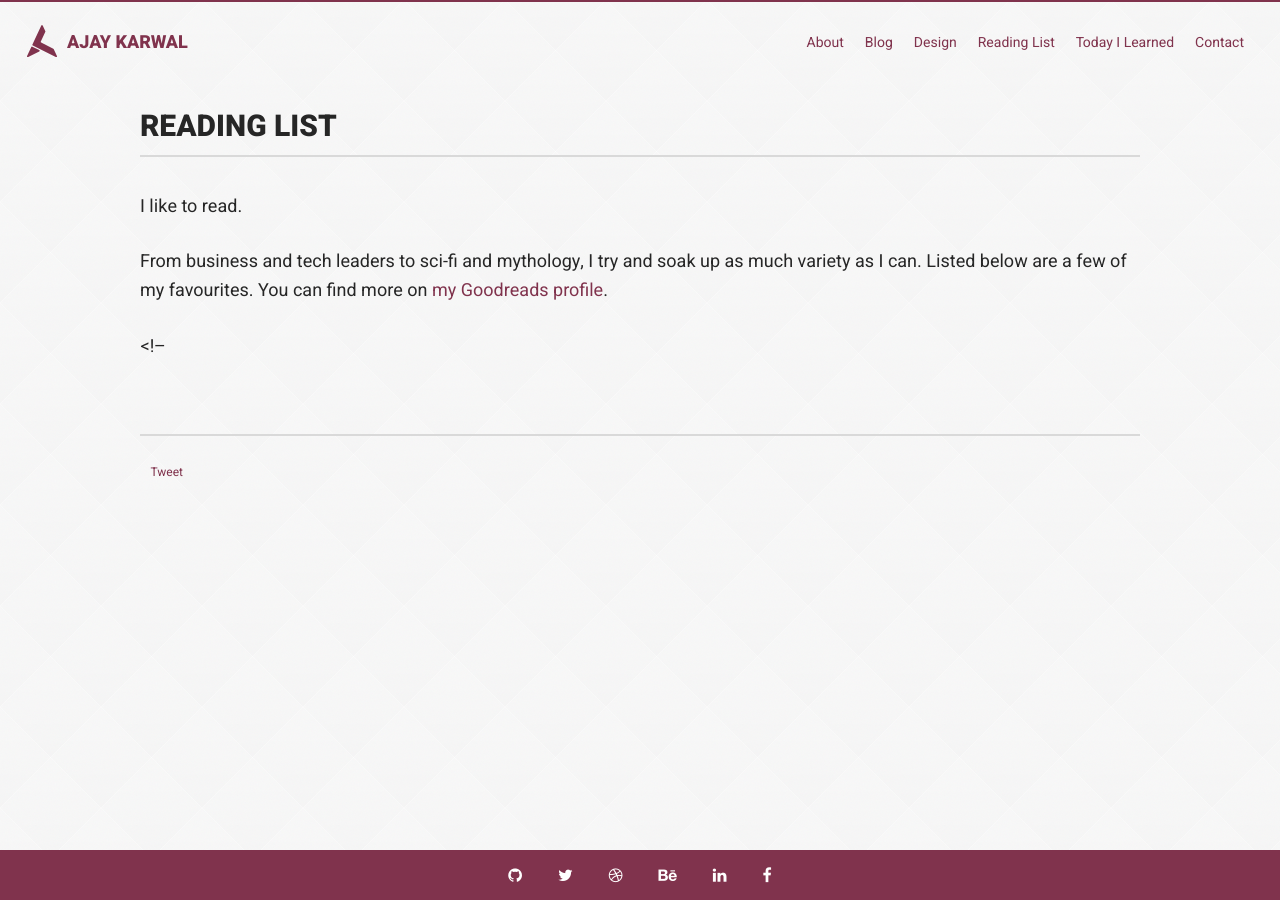
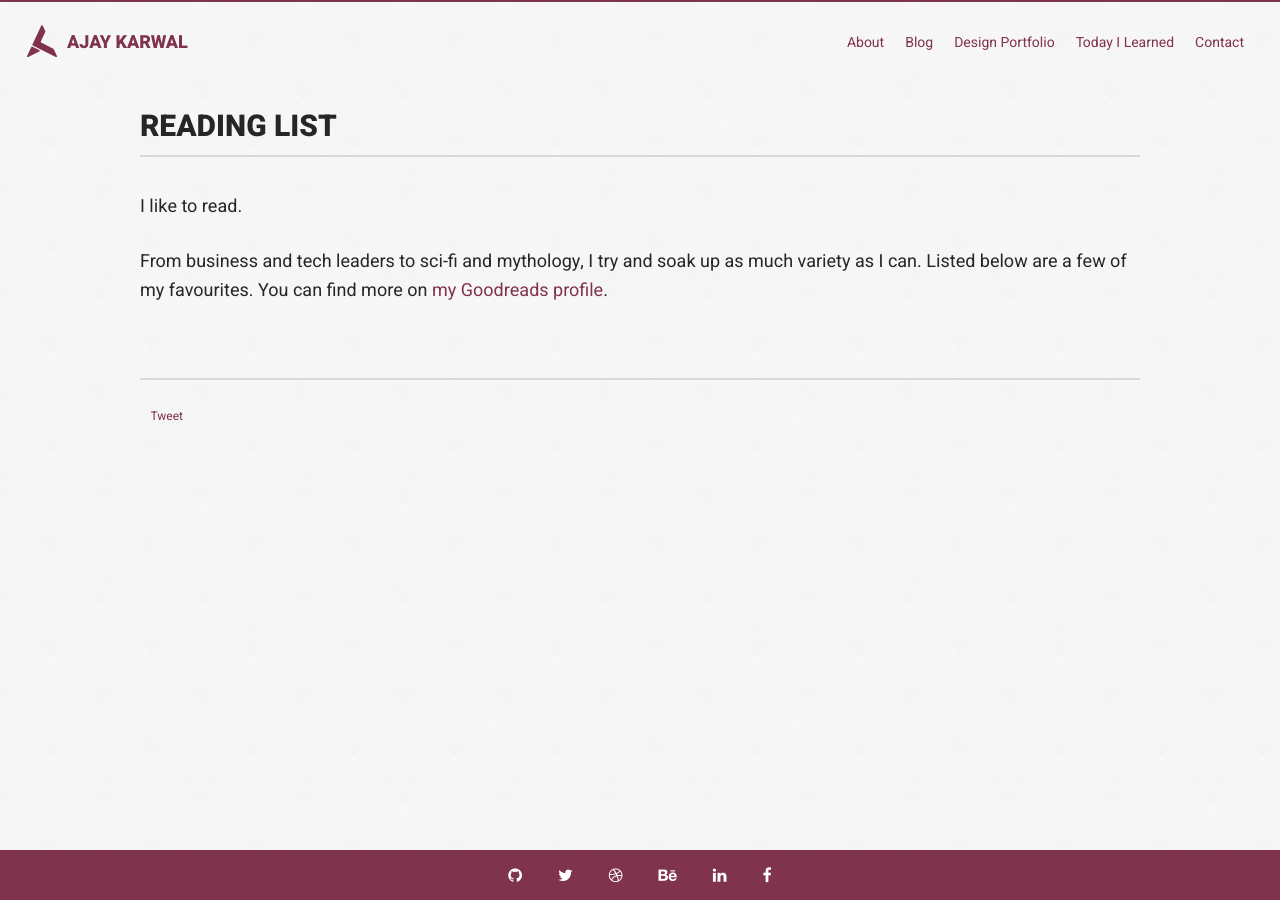
Before and after one commit to ajaykarwal/ajaykarwal-v6, a Jekyll site: the page built from _pages/reading-list/reading-list.md, in a window 1280 px wide. Built offline with Jekyll 4.4.1, drawn with Linux system fonts in a browser that asks for light colours; nearby versions of some CDN libraries; comment, search, counter and statistics services are not loaded.

Commit message:
Hide Reading List

```diff
--- a/_includes/header.html
+++ b/_includes/header.html
@@ -22,8 +22,8 @@
     <ul>
       <li><a href="/about/" title="A little bit about me">About</a></li>
       <li><a href="/journal/" title="Some thoughts and opinions I have">Blog</a></li>
-      <li><a href="https://www.behance.net/ajaykarwal" title="My design portfolio on Behance.net" target="_blank">Design</a></li>
-      <li><a href="/reading-list/" title="Books that have shaped the way I think">Reading List</a></li>
+      <li><a href="https://www.behance.net/ajaykarwal" title="My design portfolio on Behance.net" target="_blank">Design Portfolio</a></li>
+      <!-- <li><a href="/reading-list/" title="Books that have shaped the way I think">Reading List</a></li> -->
       <li><a href="/today-i-learned/" title="Bite-sized bits of knowledge">Today I Learned</a></li>
       <li><a href="/contact/" title="Get in touch">Contact</a></li>
     </ul>
--- a/_pages/reading-list/reading-list.md
+++ b/_pages/reading-list/reading-list.md
@@ -11,8 +11,8 @@ I like to read.
 From business and tech leaders to sci-fi and mythology, I try and soak up as much variety as I can. Listed below are a few of my favourites. You can find more on <a href="https://www.goodreads.com/ajaykarwal" target="_blank" title="My Goodreads profile">my Goodreads profile</a>.
 
 
-<!--
-{% for post in site.categories.reading-list %}
+
+<!-- {% for post in site.categories.reading-list %}
 <article class="blog-item clearfix">
   <h2 class="title">
     <a href="{{ post.url | relative_url }}">
@@ -24,5 +24,5 @@ From business and tech leaders to sci-fi and mythology, I try and soak up as muc
       {{ page.date | date: "%b %-d, %Y" }}
     </time>
   </p>
-</article> -->
-{% endfor %}
+</article>
+{% endfor %} -->
```
